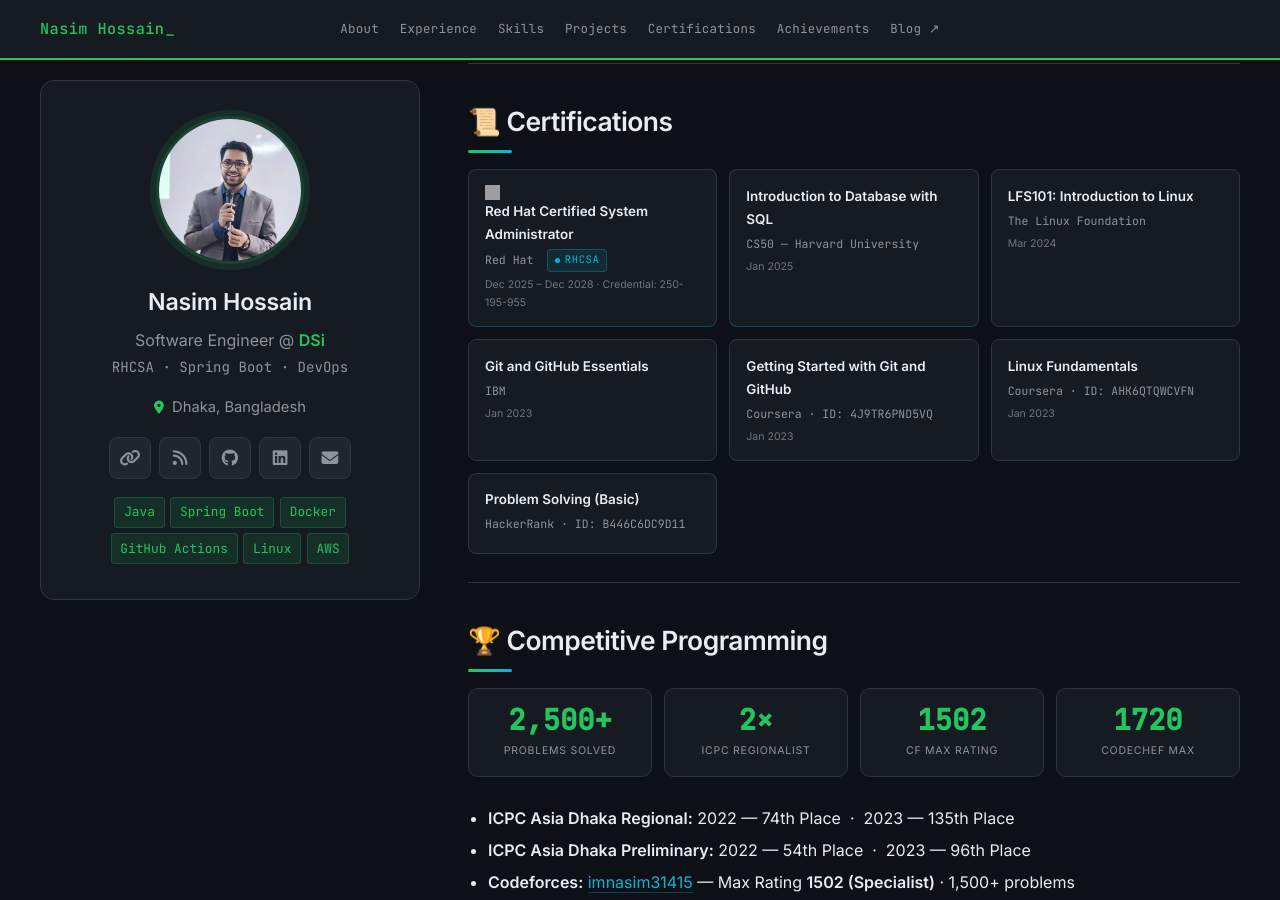
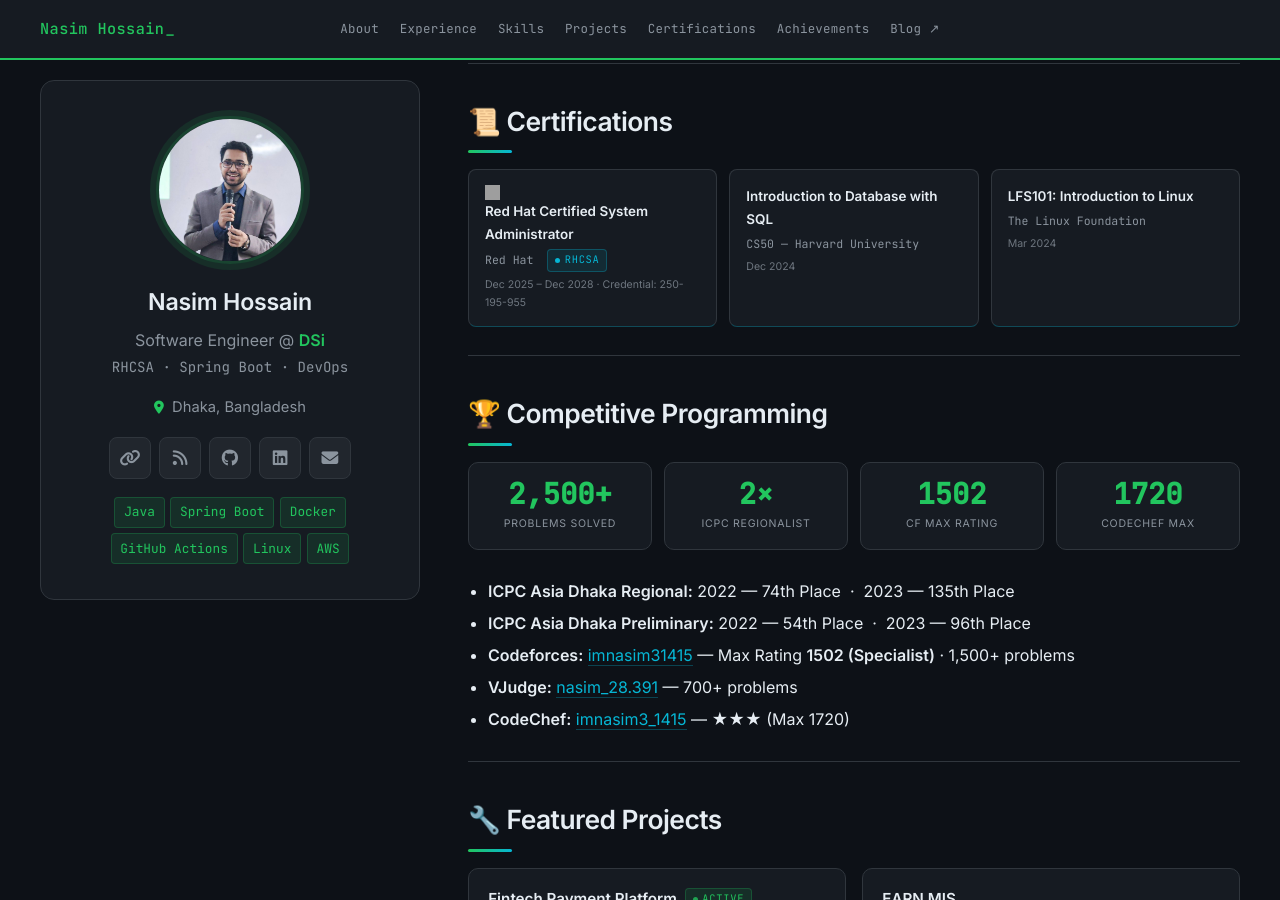
Before and after one commit to imnasim31415/imnasim31415.github.io, a Jekyll site: the page built from index.md, in a window 1280 px wide and 900 px high, scrolled down 2388 px. Built offline with Jekyll 4.4.1, drawn with Linux system fonts in a browser that asks for light colours; grey boxes are pictures that could not be loaded.

Commit message:
fix: remove extra certs from homepage grid, add LFS101 link
Keep RHCSA, CS50 SQL, LFS101 only. Add Credly link to LFS101 card.

Co-Authored-By: Claude Sonnet 4.6 <noreply@anthropic.com>

```diff
--- a/index.md
+++ b/index.md
@@ -167,38 +167,14 @@ CGPA: **3.46 / 4.00**
 <a class="cert-card" href="https://certificates.cs50.io/279c4c4b-8e14-4745-9b9e-29f4c5bcc6a0.pdf?size=letter" target="_blank" rel="noopener">
 <div class="cert-name">Introduction to Database with SQL</div>
 <div class="cert-issuer">CS50 — Harvard University</div>
-<div class="cert-date">Jan 2025</div>
+<div class="cert-date">Dec 2024</div>
 </a>
 
-<div class="cert-card">
+<a class="cert-card" href="https://www.credly.com/badges/2a3487f5-1cb8-47af-a4d9-356e263055a5/linked_in_profile" target="_blank" rel="noopener">
 <div class="cert-name">LFS101: Introduction to Linux</div>
 <div class="cert-issuer">The Linux Foundation</div>
 <div class="cert-date">Mar 2024</div>
-</div>
-
-<div class="cert-card">
-<div class="cert-name">Git and GitHub Essentials</div>
-<div class="cert-issuer">IBM</div>
-<div class="cert-date">Jan 2023</div>
-</div>
-
-<div class="cert-card">
-<div class="cert-name">Getting Started with Git and GitHub</div>
-<div class="cert-issuer">Coursera · ID: 4J9TR6PND5VQ</div>
-<div class="cert-date">Jan 2023</div>
-</div>
-
-<div class="cert-card">
-<div class="cert-name">Linux Fundamentals</div>
-<div class="cert-issuer">Coursera · ID: AHK6QTQWCVFN</div>
-<div class="cert-date">Jan 2023</div>
-</div>
-
-<div class="cert-card">
-<div class="cert-name">Problem Solving (Basic)</div>
-<div class="cert-issuer">HackerRank · ID: B446C6DC9D11</div>
-<div class="cert-date"></div>
-</div>
+</a>
 
 </div>
 
```
